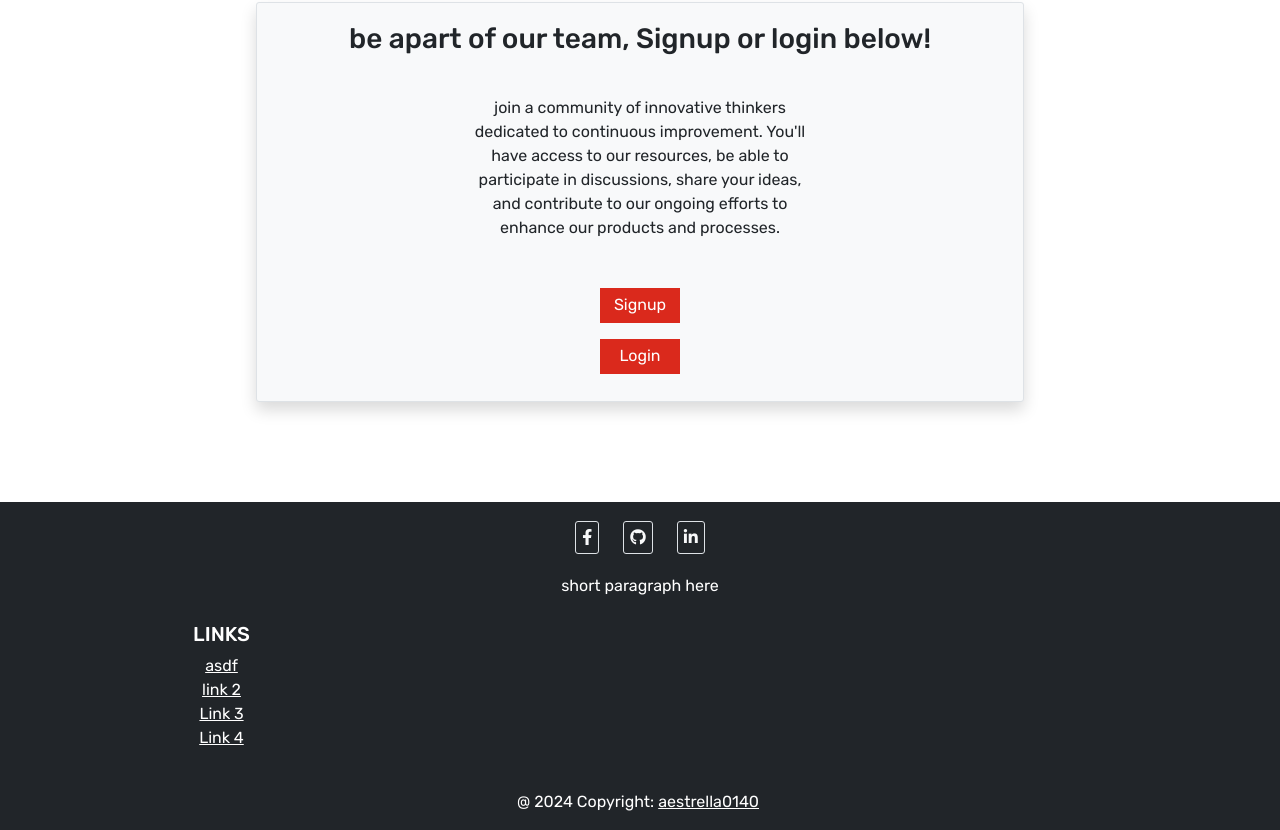
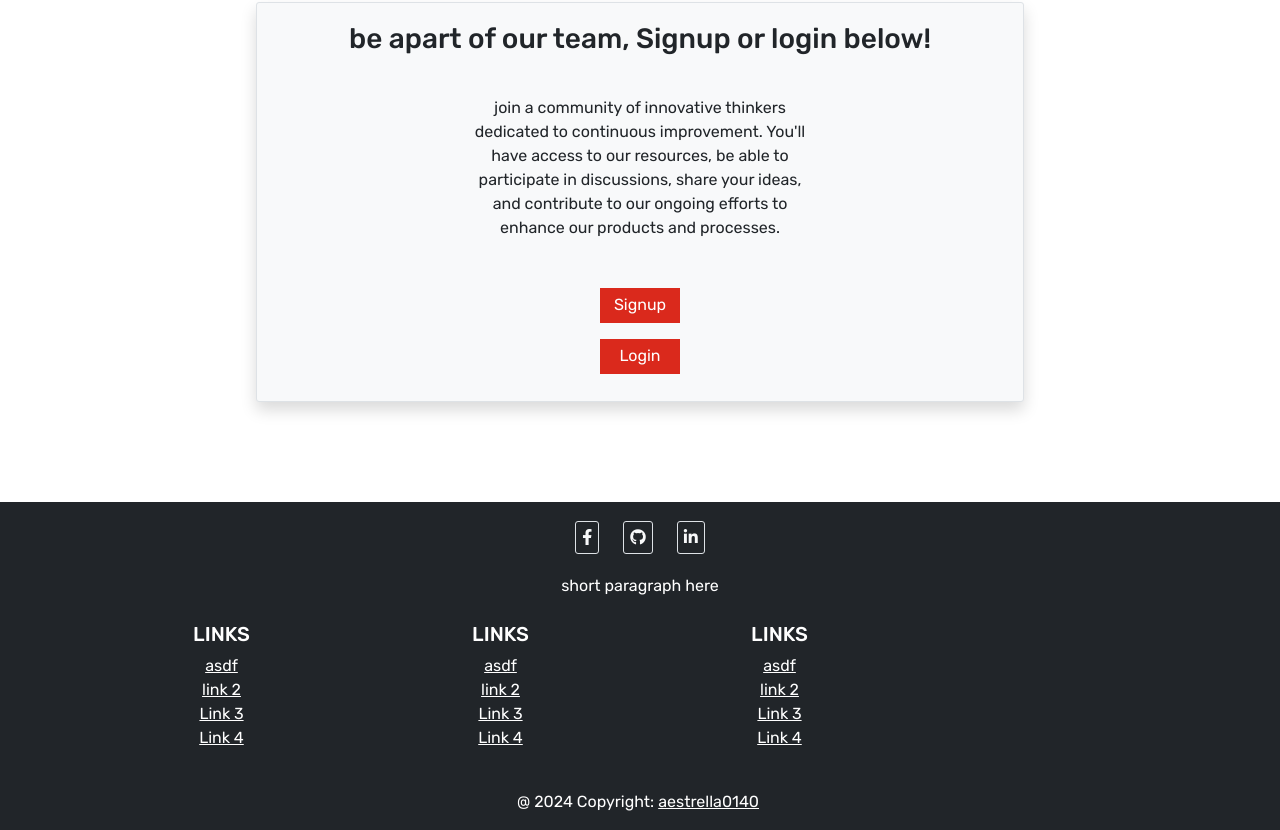
Before and after one commit to aestrella0140/REACT--Project-Management, a React (Vite) app in the folder client/: page / in a window 1280 px wide. Shown: the part 1033-1863 px from the top of the page. Built offline with nearby package versions, Linux system fonts and the light colour scheme.

Commit message:
more footer setup for links and contact pages

```diff
--- a/client/src/components/footer/index.jsx
+++ b/client/src/components/footer/index.jsx
@@ -21,7 +21,7 @@ export default function Footer() {
                         <MDBIcon fab icon="facebook-f"/>
                     </a>
 
-                    <a color="light" className="m-2 border btn-outline-light" href="#!" role="button" >
+                    <a color="light" className="m-2 border btn-outline-light" href="https://github.com/aestrella0140" role="button" >
                         <MDBIcon fab icon="github"/>
                     </a>
 
@@ -38,6 +38,60 @@ export default function Footer() {
             {/* want links to personal about page....sources for development maybe and a short paragraph page about gore.... and new development ideas and issue report page */ }
                 <section className="">
                     <MDBRow>
+                        <MDBCol lg='3' md='6' className="mb-4 mb-md-0">
+                            <h5 className="text-uppercase">Links</h5>
+                            {/*about page resources and gore page link*/}
+                            <ul className="list-unstyled mb-0">
+                                <li>
+                                    <a href="" className="text-white">
+                                        asdf
+                                    </a>
+                                </li>
+                                <li>
+                                    <a href="" className="text-white">
+                                        link 2
+                                    </a>
+                                </li>
+                                <li>
+                                    <a href="" className="text-white">
+                                        Link 3
+                                    </a>
+                                </li>
+                                <li>
+                                    <a href="" className="text-white">
+                                        Link 4
+                                    </a>
+                                </li>
+                            </ul>
+                        </MDBCol>
+                            {/*for contact section*/}
+                        <MDBCol lg='3' md='6' className="mb-4 mb-md-0">
+                            <h5 className="text-uppercase">Links</h5>
+
+                            <ul className="list-unstyled mb-0">
+                                <li>
+                                    <a href="" className="text-white">
+                                        asdf
+                                    </a>
+                                </li>
+                                <li>
+                                    <a href="" className="text-white">
+                                        link 2
+                                    </a>
+                                </li>
+                                <li>
+                                    <a href="" className="text-white">
+                                        Link 3
+                                    </a>
+                                </li>
+                                <li>
+                                    <a href="" className="text-white">
+                                        Link 4
+                                    </a>
+                                </li>
+                            </ul>
+                        </MDBCol>
+
                         <MDBCol lg='3' md='6' className="mb-4 mb-md-0">
                             <h5 className="text-uppercase">Links</h5>
 
```
